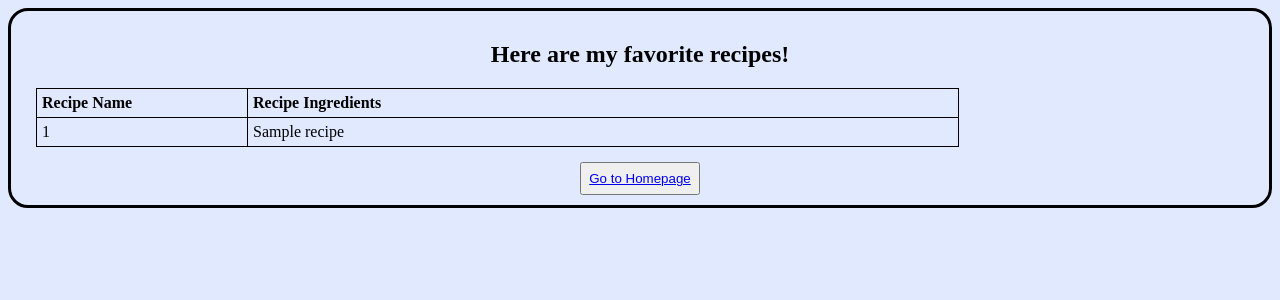
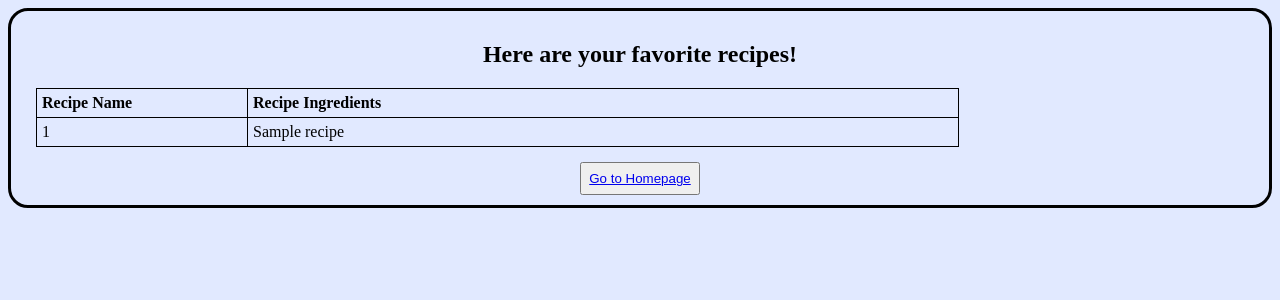
Before and after one commit to bobersnip/CS411-Group5, a Python web app: template basic_site edited/templates/favorite.html in a window 1280 px wide. Shown: the top 300 px of the page. Run offline with Jinja, Linux system fonts and the light colour scheme; the template is opened without the code that fills it: most values are stand-ins (such as "Sample title", 1, 10 or a date in 2020).

```diff
--- a/basic_site edited/templates/favorite.html
+++ b/basic_site edited/templates/favorite.html
@@ -23,7 +23,7 @@
   </style>
   </head>
 
-    <h2> Here are my favorite recipes!</h2>
+    <h2> Here are your favorite recipes!</h2>
 
     <table>
         <tr>
@@ -44,5 +44,4 @@
 
     </table>
     <button style="padding: 7px;"><a href='/'> Go to Homepage</a> </button>
-
 </html>
```
